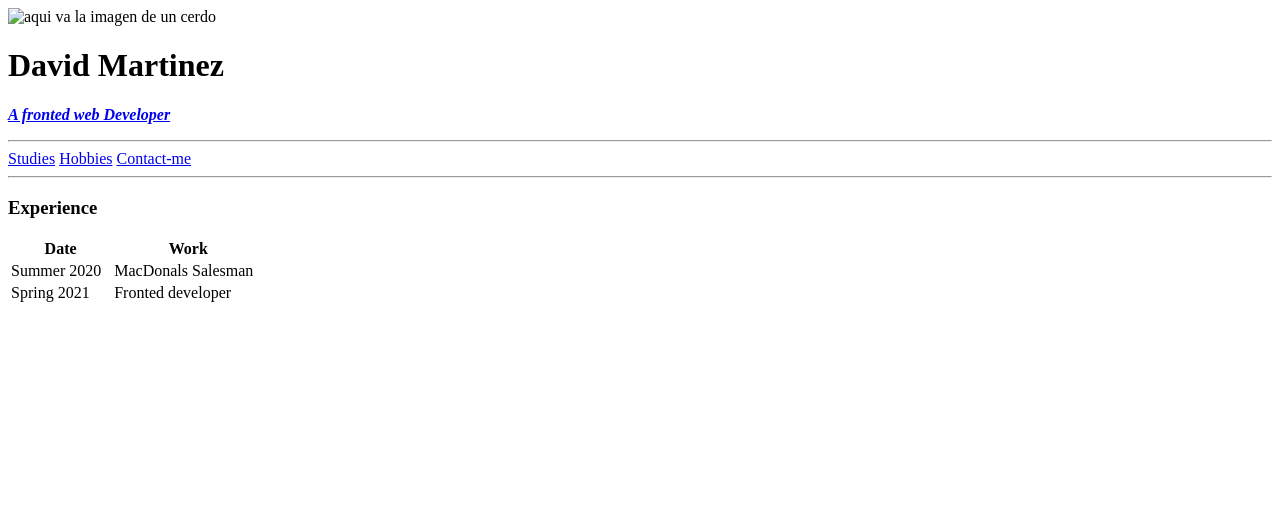
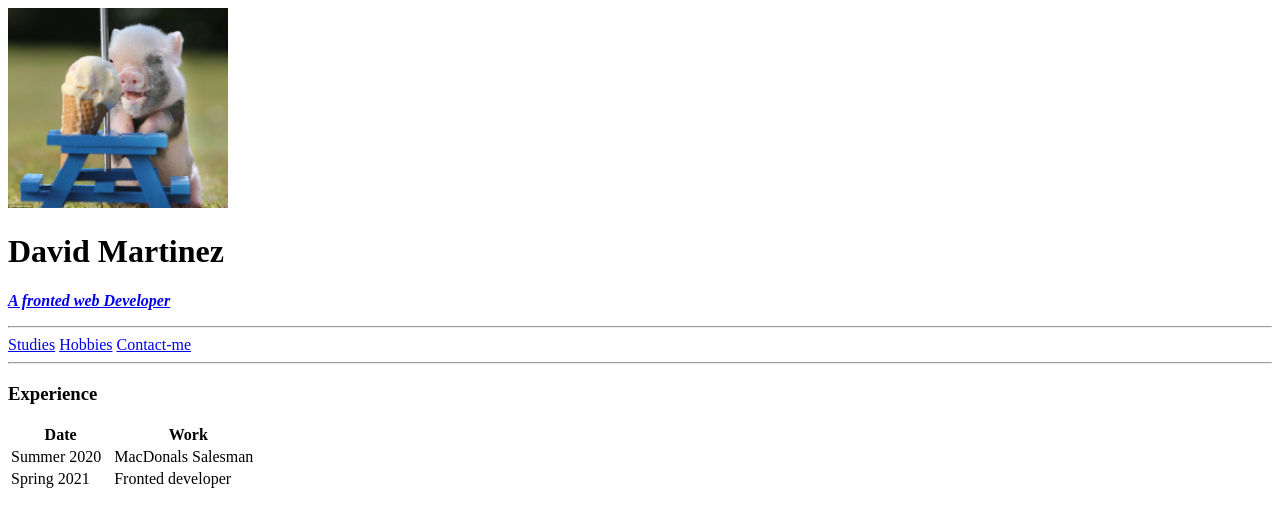
Before and after one commit to Bicheka/Personal-Web-Site, a plain HTML site: page index.html in a window 1280 px wide. Drawn offline with Linux system fonts and the light colour scheme.

Commit message:
Update index.html

```diff
--- a/index.html
+++ b/index.html
@@ -13,7 +13,7 @@
 </head>
 
 <body>
-    <img class="cerdo" src="images/Adorable-pig.jpeg" alt="aqui va la imagen de un cerdo">
+    <img class="cerdo" src="images/Adorable pig.jpeg" alt="aqui va la imagen de un cerdo">
     <h1>David Martinez</h1>
     <p><strong><em> <a href="https://frontendmasters.com/guides/front-end-handbook/2018/what-is-a-FD.html"> A fronted
                     web Developer</a></em></strong></p>
```
